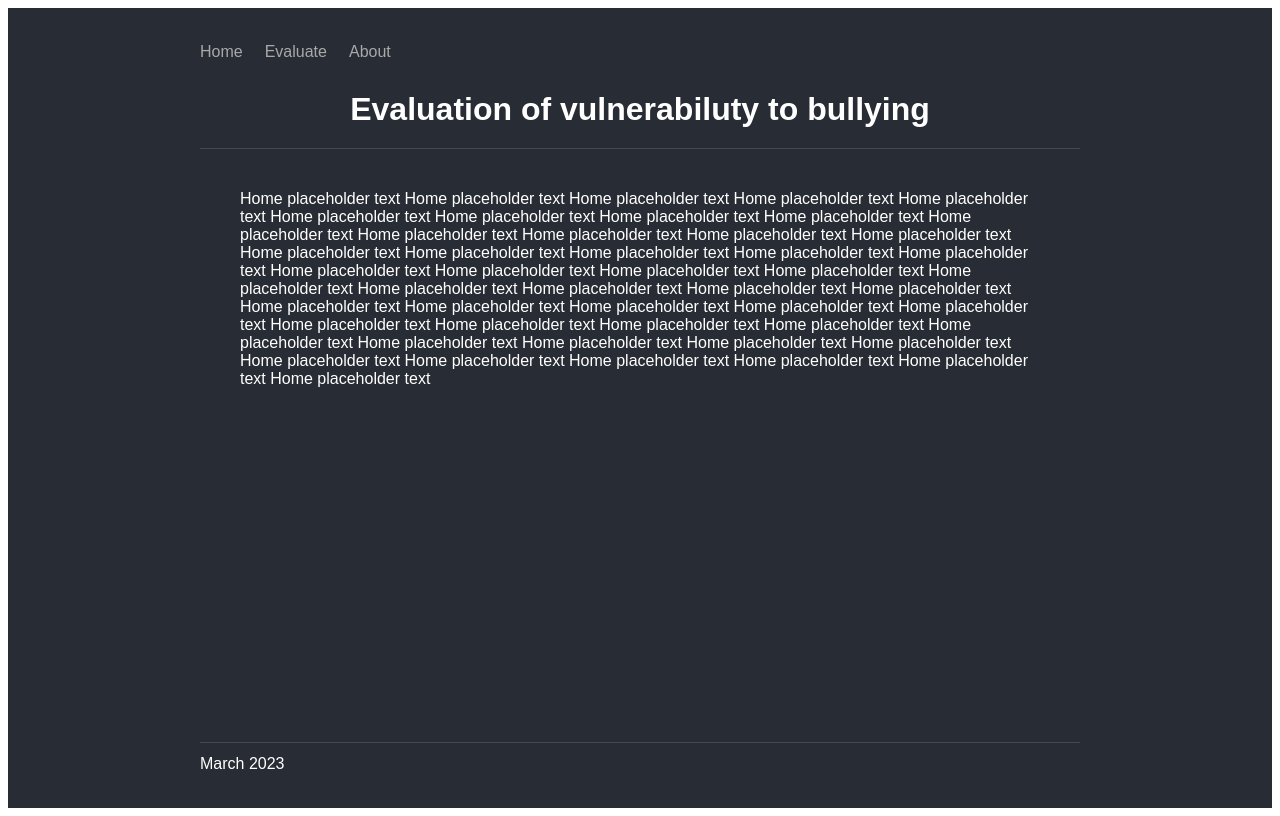
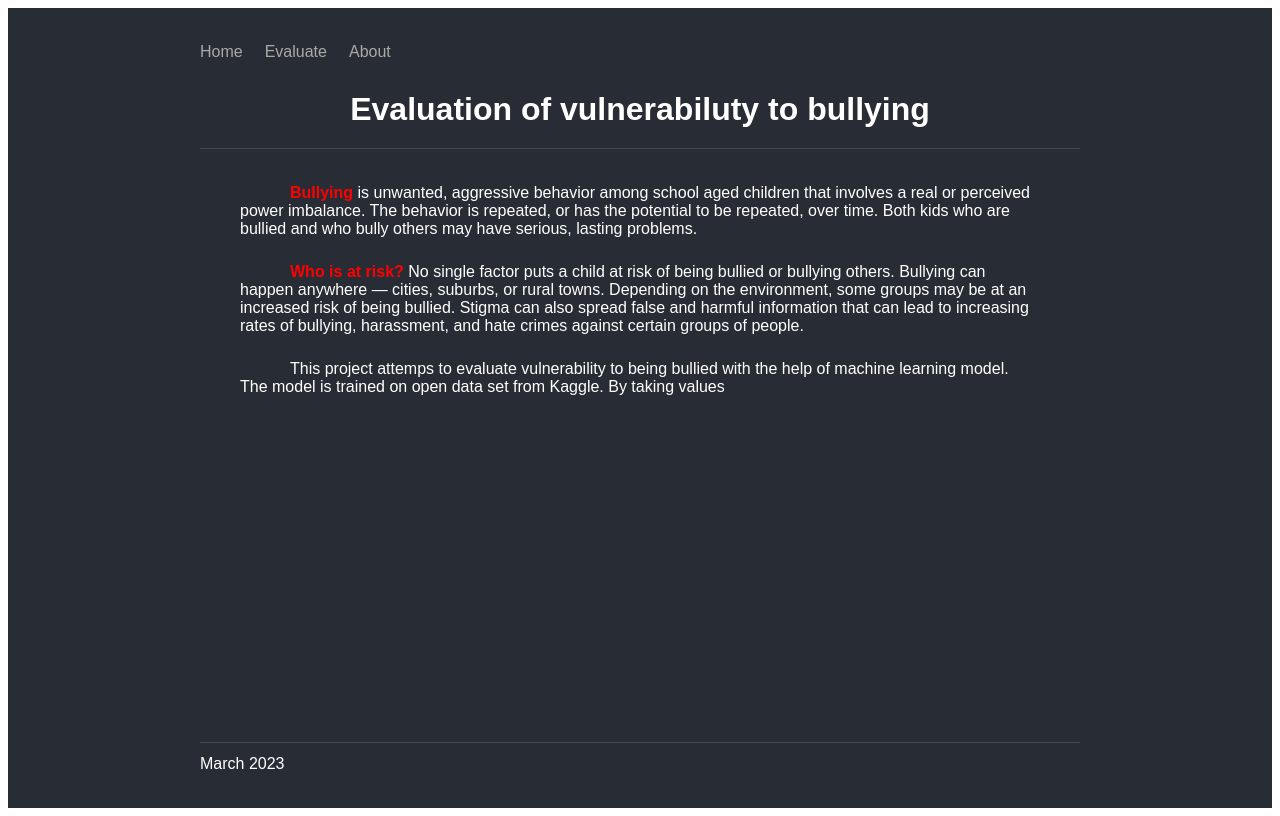
Before and after one commit to vlad-lis/DL-Stock-price, a React (Create React App) app in the folder client/: page / in a window 1280 px wide. Built offline with nearby package versions, Linux system fonts and the light colour scheme.

Commit message:
add: home route text

```diff
--- a/client/src/blocks/main/main.css
+++ b/client/src/blocks/evaluate/evaluate.css
@@ -1,4 +1,4 @@
-.main {
+.evaluate {
     padding-top: 30px;
     max-width: 800px;
 }
--- a/client/src/blocks/home/home.css
+++ b/client/src/blocks/home/home.css
@@ -1,4 +1,6 @@
 .home {
     display: flex;
+    flex-direction: column;
     max-width: 800px;
+    padding: 10px 0 10px 0;
 }
--- /dev/null
+++ b/client/src/blocks/info/__link/info__link.css
@@ -0,0 +1,3 @@
+.info__link {
+    text-decoration: none;
+}
--- /dev/null
+++ b/client/src/blocks/info/__text-paragraph/info__text-paragraph.css
@@ -0,0 +1,4 @@
+.info__text-paragraph {
+    text-indent: 50px;
+    margin: 0 0 25px 0;
+}
--- /dev/null
+++ b/client/src/blocks/info/__text-span/info__text-span.css
@@ -0,0 +1,4 @@
+.info__text-span {
+    color: red;
+    font-weight: bold;
+}
--- /dev/null
+++ b/client/src/blocks/predictions/__close-btn/predictions__close-btn.css
@@ -0,0 +1,17 @@
+.predictions__close-btn {
+    background-color: aliceblue;
+    border: 1px solid aliceblue;
+    border-radius: 7px;
+    font-style: italic;
+    font-size: 15px;
+    position: absolute;
+    top: 235px;
+    right: 10px;
+    transition: all .5s;
+}
+
+.predictions__close-btn:hover {
+    cursor: pointer;
+    background-color: grey;
+    transition: all 1s;
+}
--- a/client/src/blocks/predictions/__content/predictions__content.css
+++ b/client/src/blocks/predictions/__content/predictions__content.css
@@ -9,4 +9,5 @@
     max-width: 850px;
     max-height: 300px;
     border-radius: 10px;
+    position: relative;
 }
--- a/client/src/components/App.js
+++ b/client/src/components/App.js
@@ -28,6 +28,10 @@ function App() {
       })
   };
 
+  function handleClosePredictions() {
+    setPredictionsPopupOpen(false);
+  }
+
   return (
     <div className="root">
       {/* <p>{!data ? "Loading..." : data}</p>  */}
@@ -45,6 +49,7 @@ function App() {
             <Evaluate
               onFormSubmit={handlePrediction}
               isPredictionsPopupOpen={isPredictionsPopupOpen}
+              closePredictions={handleClosePredictions}
               predictions={predictions} />
           } />
         <Route
--- a/client/src/components/Evaluate.js
+++ b/client/src/components/Evaluate.js
@@ -1,14 +1,15 @@
 import Form from "./Form";
 import Predictions from "./Predictions";
 
-function Evaluate({ onFormSubmit, predictions, isPredictionsPopupOpen }) {
+function Evaluate({ onFormSubmit, predictions, isPredictionsPopupOpen, closePredictions }) {
     return (
-        <div className='main'>
+        <div className='evaluate'>
             <Form
                 onFormSubmit={onFormSubmit} />
             <Predictions
                 predictions={predictions}
-                isOpen={isPredictionsPopupOpen} />
+                isOpen={isPredictionsPopupOpen}
+                onClose={closePredictions} />
         </div>
 
     )
--- a/client/src/components/Home.js
+++ b/client/src/components/Home.js
@@ -1,55 +1,30 @@
 function Home() {
     return (
         <div className='home'>
-            <p>
-                Home placeholder text
-                Home placeholder text
-                Home placeholder text
-                Home placeholder text
-                Home placeholder text
-                Home placeholder text
-                Home placeholder text
-                Home placeholder text
-                Home placeholder text
-                Home placeholder text
-                Home placeholder text
-                Home placeholder text
-                Home placeholder text
-                Home placeholder text
-                Home placeholder text
-                Home placeholder text
-                Home placeholder text
-                Home placeholder text
-                Home placeholder text
-                Home placeholder text
-                Home placeholder text
-                Home placeholder text
-                Home placeholder text
-                Home placeholder text
-                Home placeholder text
-                Home placeholder text
-                Home placeholder text
-                Home placeholder text
-                Home placeholder text
-                Home placeholder text
-                Home placeholder text
-                Home placeholder text
-                Home placeholder text
-                Home placeholder text
-                Home placeholder text
-                Home placeholder text
-                Home placeholder text
-                Home placeholder text
-                Home placeholder text
-                Home placeholder text
-                Home placeholder text
-                Home placeholder text
-                Home placeholder text
-                Home placeholder text
-                Home placeholder text
-                Home placeholder text
-                Home placeholder text
-                Home placeholder text
+            <p className='info__text-paragraph'>
+                <a className='info__link' href='https://www.stopbullying.gov/bullying/what-is-bullying' target='_blank'>
+                    <span className='info__text-span'>
+                        Bullying </span>
+                </a>
+                is unwanted, aggressive behavior among school aged children that involves a real or perceived power imbalance.
+                The behavior is repeated, or has the potential to be repeated, over time.
+                Both kids who are bullied and who bully others may have serious, lasting problems.
+            </p>
+            <p className='info__text-paragraph'>
+                <a className='info__link' href='https://www.stopbullying.gov/bullying/at-risk' target='_blank'>
+                    <span className='info__text-span'>
+                        Who is at risk? </span>
+                </a>
+                No single factor puts a child at risk of being bullied or bullying others.
+                Bullying can happen anywhere — cities, suburbs, or rural towns.
+                Depending on the environment, some groups may be at an increased risk of being bullied.
+                Stigma can also spread false and harmful information that can lead to increasing rates of bullying,
+                harassment, and hate crimes against certain groups of people.
+            </p>
+            <p className='info__text-paragraph'>
+                This project attemps to evaluate vulnerability to being bullied with the help of machine learning model.
+                The model is trained on open data set from Kaggle. By taking values
+
             </p>
         </div>
     )
--- a/client/src/components/Predictions.js
+++ b/client/src/components/Predictions.js
@@ -1,4 +1,4 @@
-function Predictions({ isOpen, predictions }) {
+function Predictions({ isOpen, predictions, onClose }) {
     return (
         <div className={`predictions ${isOpen && 'predictions_open'}`}>
             <div className='predictions__content'>
@@ -20,6 +20,7 @@ function Predictions({ isOpen, predictions }) {
                         <p className='predictions__probability'>{`${predictions.cyber}%`}</p>
                     </div>
                 </div>
+                <button className='predictions__close-btn' onClick={onClose}>Close</button>
             </div>
         </div>
     )
--- a/client/src/index.css
+++ b/client/src/index.css
@@ -9,7 +9,7 @@
 @import url(./blocks/header/__nav-link/header__nav-link.css);
 @import url(./blocks/header/__nav-container/header__nav-container.css);
 @import url(./blocks/header/__title/header__title.css);
-@import url(./blocks/main/main.css);
+@import url(./blocks/evaluate/evaluate.css);
 @import url(./blocks/footer/footer.css);
 @import url(./blocks/footer/__text/footer__text.css);
 @import url(./blocks/home/home.css);
@@ -21,3 +21,7 @@
 @import url(./blocks/predictions/__separate-models/predictions__separate-models.css);
 @import url(./blocks/predictions/__model-name/predictions__model-name.css);
 @import url(./blocks/predictions/__probability/predictions__probability.css);
+@import url(./blocks/predictions/__close-btn/predictions__close-btn.css);
+@import url(./blocks/info/__text-paragraph/info__text-paragraph.css);
+@import url(./blocks/info/__text-span/info__text-span.css);
+@import url(./blocks/info/__link/info__link.css);
```
